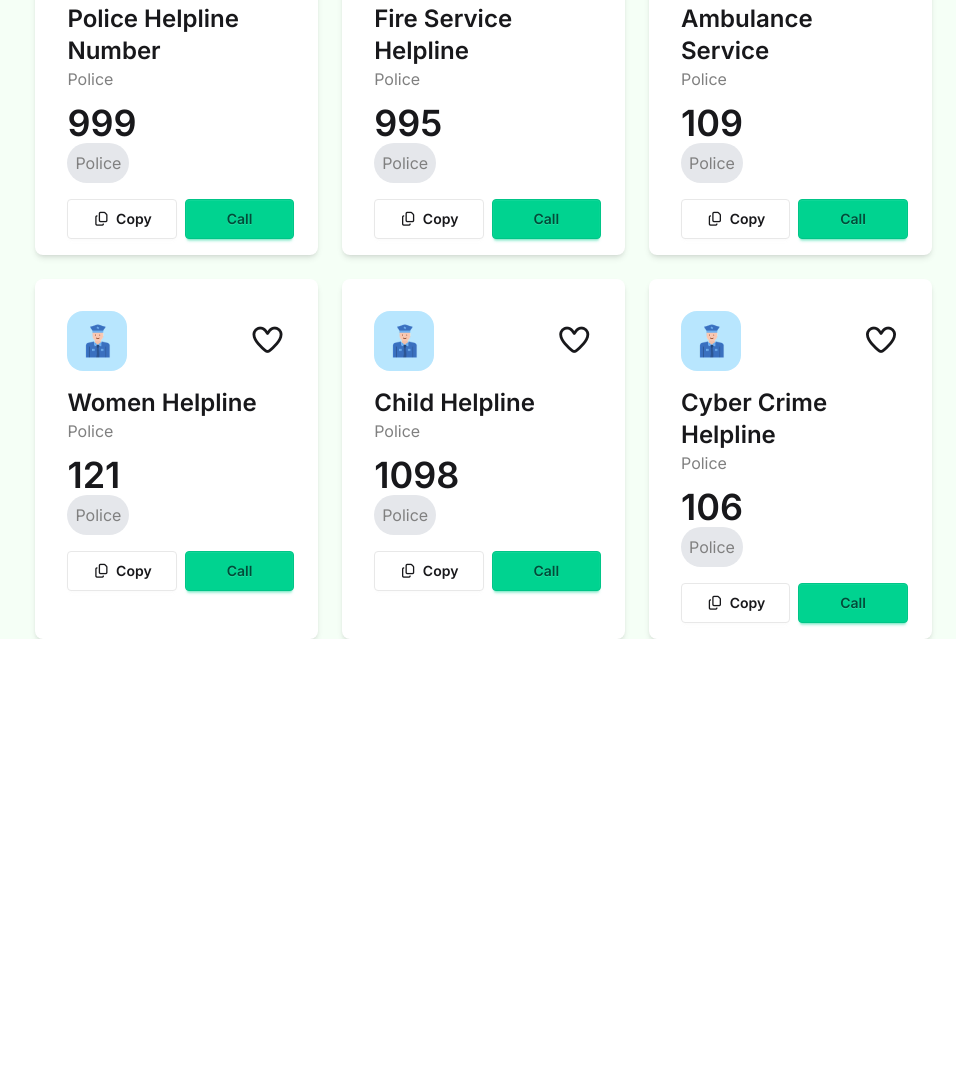
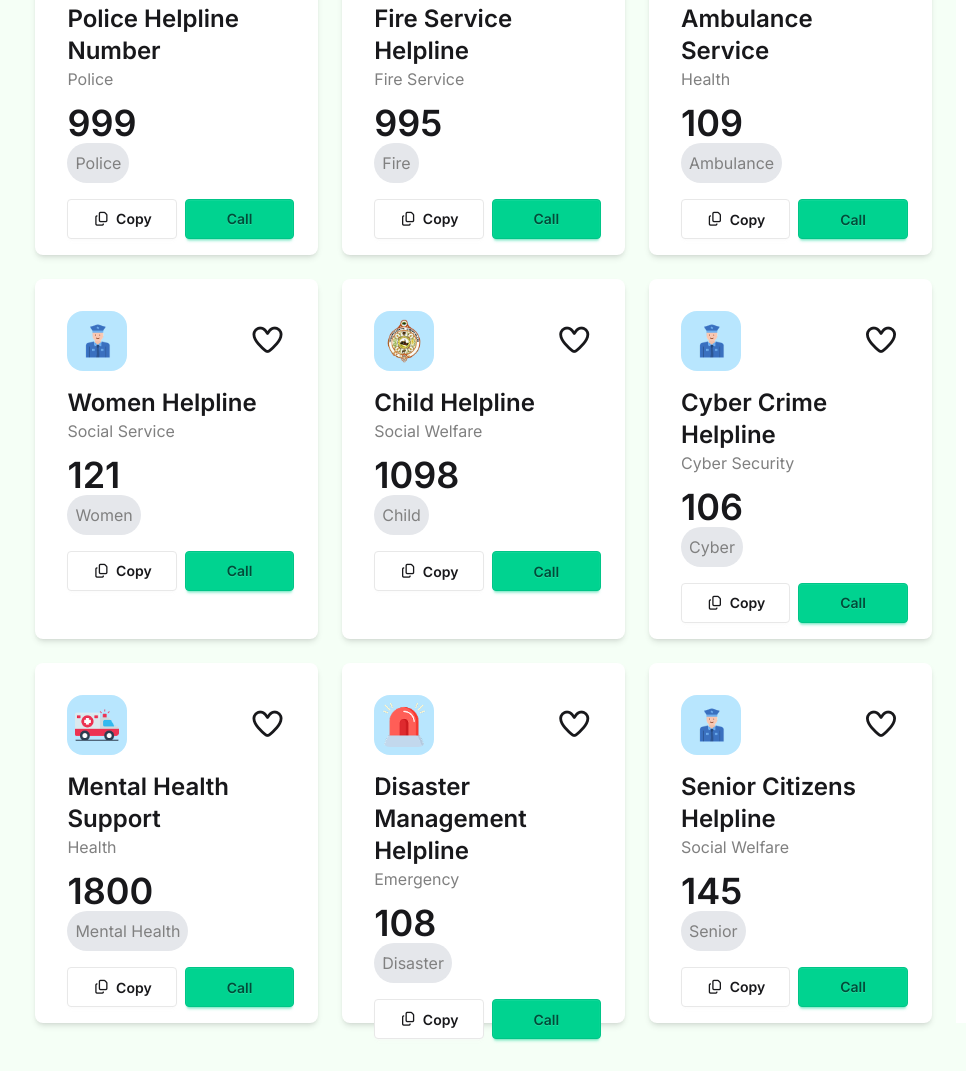
Before and after one commit to chayansrk64/B12-A5, a plain HTML site: page index.html in a window 1280 px wide. Shown: the part 492-1563 px from the top of the page, without its empty margins (3-969 px from the left). Before the commit the page ends 1131 px from the top, so only its background shows below. Drawn offline with nearby package versions, Linux system fonts and the light colour scheme.

Commit message:
card content updated

```diff
--- a/index.html
+++ b/index.html
@@ -59,7 +59,7 @@
 
         <!-- card section and aside -->
          <section class=" max-w-[94%] mx-auto mt-[50px]">
-            <div class="grid gird-cols-1 lg:grid-cols-12 gap-6">
+            <div class="grid gird-cols-1 lg:grid-cols-12 gap-6 pb-12">
                 <div id="card-container" class="left lg:col-span-9  grid lg:grid-cols-3 gap-6 ">
 
                   <!-- card -->
--- a/script.js
+++ b/script.js
@@ -8,7 +8,7 @@ const helplineCards = [
     tag: "Police"
   },
   {
-    logo: "./assets/fire.png",
+    logo: "./assets/fire-service.png",
     title: "Fire Service Helpline",
     category: "Fire Service",
     number: "995",
@@ -22,25 +22,46 @@ const helplineCards = [
     tag: "Ambulance"
   },
   {
-    logo: "./assets/women.png",
+    logo: "./assets/police.png",
     title: "Women Helpline",
     category: "Social Service",
     number: "121",
     tag: "Women"
   },
   {
-    logo: "./assets/child.png",
+    logo: "./assets/Bangladesh-Railway.png",
     title: "Child Helpline",
     category: "Social Welfare",
     number: "1098",
     tag: "Child"
   },
   {
-    logo: "./assets/cyber.png",
+    logo: "./assets/police.png",
     title: "Cyber Crime Helpline",
     category: "Cyber Security",
     number: "106",
     tag: "Cyber"
+  },
+    {
+    logo: "./assets/ambulance.png",
+    title: "Mental Health Support",
+    category: "Health",
+    number: "1800",
+    tag: "Mental Health"
+  },
+  {
+    logo: "./assets/emergency.png",
+    title: "Disaster Management Helpline",
+    category: "Emergency",
+    number: "108",
+    tag: "Disaster"
+  },
+  {
+    logo: "./assets/police.png",
+    title: "Senior Citizens Helpline",
+    category: "Social Welfare",
+    number: "145  ",
+    tag: "Senior"
   }
 ];
 
@@ -54,14 +75,14 @@ helplineCards.forEach(function(card){
     div.innerHTML = `
     <div class="card bg-white p-8 shadow-md h-[360px]">
                         <div class="flex justify-between items-center">
-                            <img class="w-[60px] bg-sky-200 rounded-2xl p-2" src="./assets/police.png" alt="logo-image">
+                            <img class="w-[60px] bg-sky-200 rounded-2xl p-2" src="${card.logo}" alt="logo-image">
                             <span id="heart1"> <i class="card-heart fa-regular fa-heart text-3xl cursor-pointer"></i> </span>
                         </div>
                         <div>
                             <h2 class="text-2xl font-semibold mt-4">${card.title}</h2>
-                            <p class="text-[gray]">Police</p>
+                            <p class="text-[gray]">${card.category}</p>
                             <h3 class="copy-source text-4xl font-semibold mt-3">${card.number}</h3>
-                            <p class="bg-gray-200 text-[gray] p-2 rounded-3xl inline-block mb-4">Police</p>
+                            <p class="bg-gray-200 text-[gray] p-2 rounded-3xl inline-block mb-4">${card.tag}</p>
                         </div>
                         <div class="flex gap-2">
                             <button class="copy-btn btn bg-[white] w-1/2"> <i class="fa-regular fa-copy"></i> Copy</button>
@@ -225,7 +246,7 @@ let copyCountEls = document.querySelectorAll('.copyCountEls');
 let copyCounter = 0;
 copyButtons.forEach(function(copyBtn){
     copyBtn.addEventListener('click', function(){
-        alert('Text copied to Clipborad!')
+        alert('Text copied to Clipboard!')
         copyCounter++;
 
         // get the card
```
